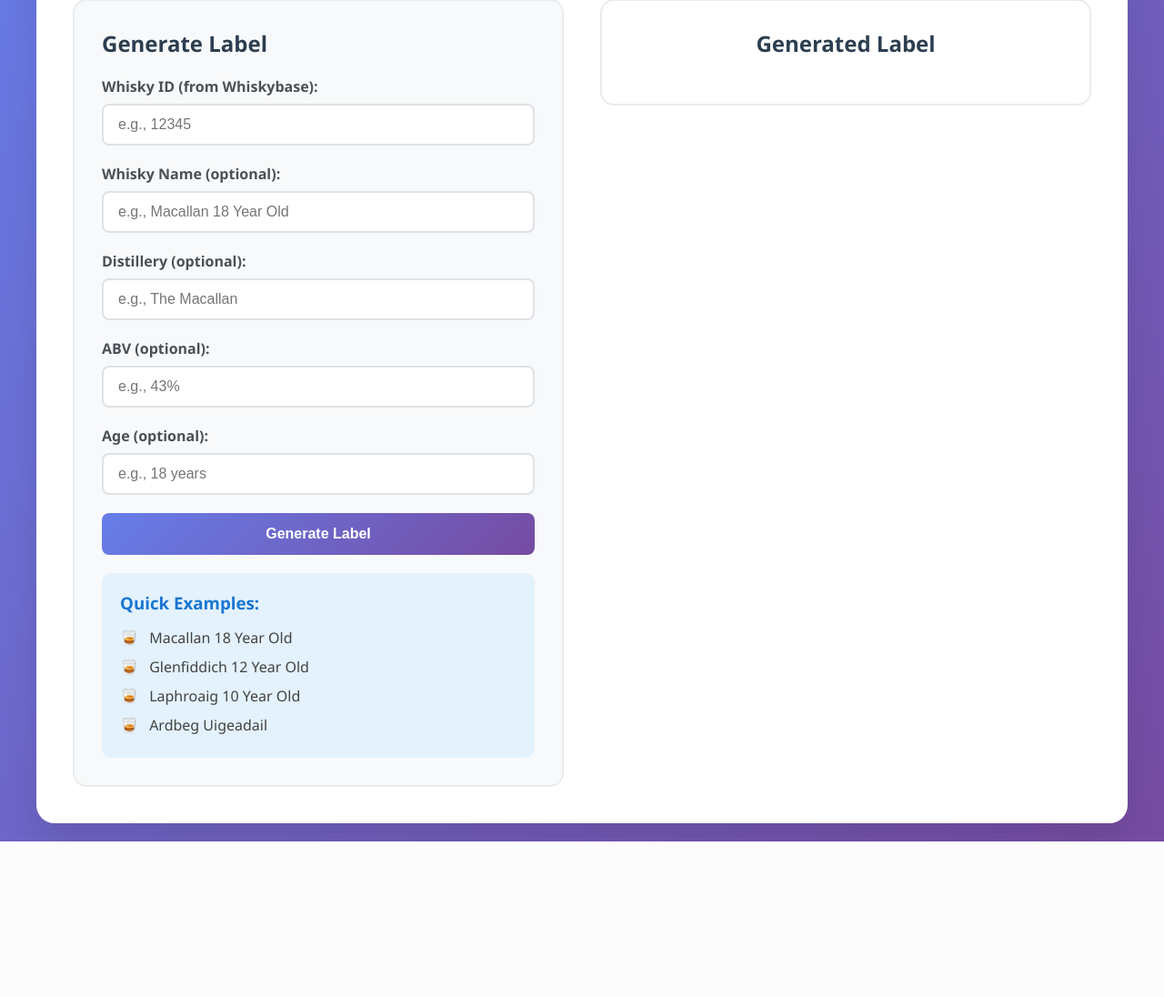
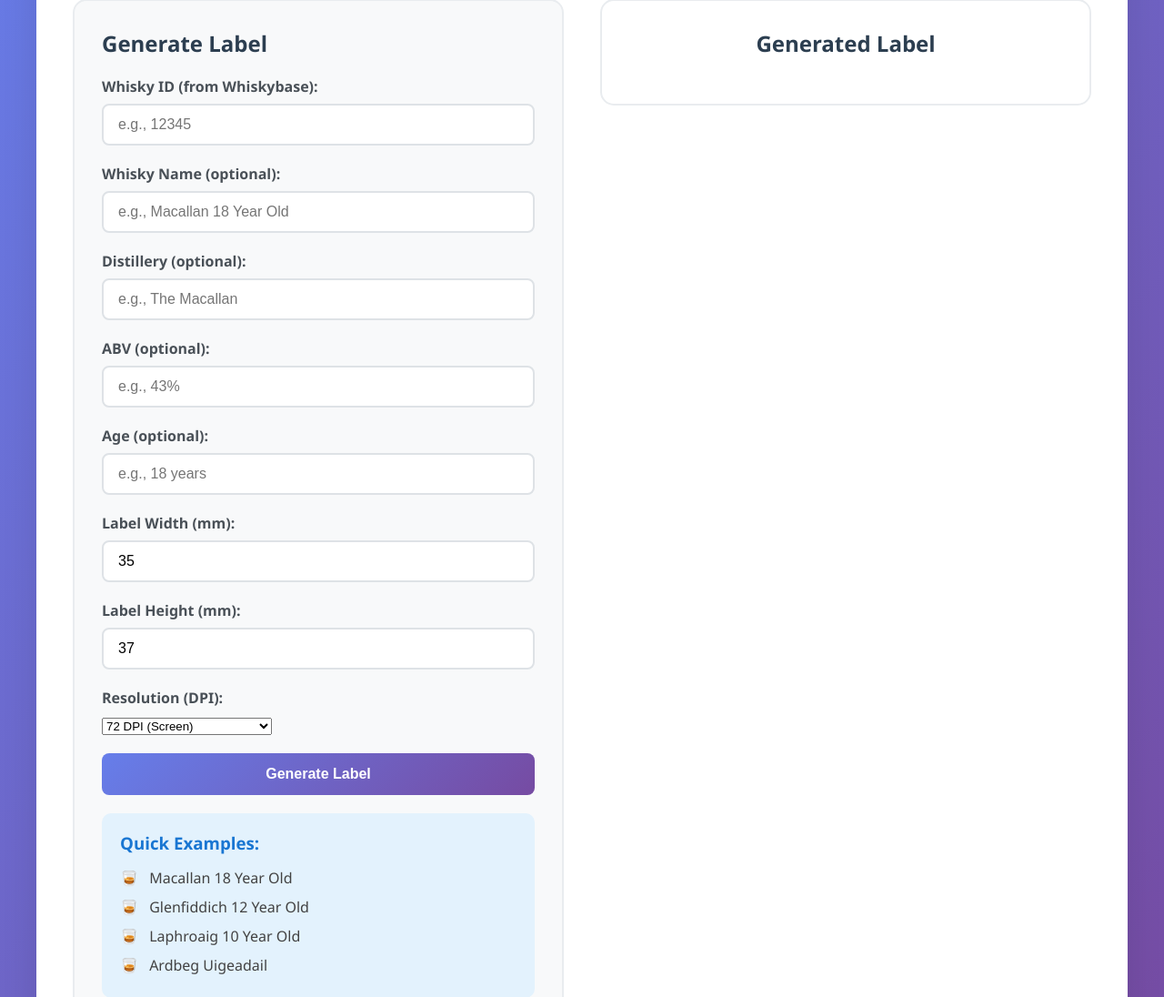
Before and after one commit to sharkysan/whiskybase-label, a Flask app: page / in a window 1280 px wide. Shown: the part 230-1326 px from the top of the page at 91% size. Before the commit the page ends 1155 px from the top, so only its background shows below. Run offline with Flask 3, Linux system fonts and the light colour scheme.

Commit message:
Change label size and add abv

```diff
--- a/app.py
+++ b/app.py
@@ -8,6 +8,7 @@ from playwright.async_api import async_playwright
 import time
 import random
 from dotenv import load_dotenv
+import config
 
 load_dotenv()
 
@@ -284,20 +285,37 @@ class WhiskyLabelGenerator:
         qr_image.save(filename)
         return filename
 
-    def create_label(self, whisky_info, output_filename="whisky_label.png"):
+    def create_label(self, whisky_info, output_filename="whisky_label.png", width_mm=35, height_mm=37, dpi=72):
         """Create a whisky label with QR code"""
-        # Label dimensions
-        width, height = 400, 300
+        # Convert mm to pixels
+        # For screen display, use 72 DPI (standard screen resolution)
+        # For print quality, use 300 DPI
+        pixels_per_mm = dpi / 25.4
 
-        # Create image with cream background
-        image = Image.new('RGB', (width, height), color='#F5F5DC')
+        width = int(width_mm * pixels_per_mm)
+        height = int(height_mm * pixels_per_mm)
+
+        # Create image with white background
+        image = Image.new('RGB', (width, height), color='white')
         draw = ImageDraw.Draw(image)
+
+        # Add small border inside the label
+        border_width = max(1, width // 200)  # Border width proportional to label size
+        draw.rectangle([border_width, border_width, width - border_width, height - border_width],
+                      outline='#CCCCCC', width=border_width)
+
+        # Calculate proportional font sizes based on label dimensions
+        # Make fonts smaller to fit all content
+        base_font_size = min(width, height) // 16  # Smaller base font
+        font_large_size = int(base_font_size * 1.5)  # Smaller multiplier
+        font_medium_size = int(base_font_size * 1.2)  # Smaller multiplier
+        font_small_size = int(base_font_size * 0.9)  # Smaller multiplier
 
         try:
             # Try to load a font, fall back to default if not available
-            font_large = ImageFont.truetype("arial.ttf", 24)
-            font_medium = ImageFont.truetype("arial.ttf", 18)
-            font_small = ImageFont.truetype("arial.ttf", 14)
+            font_large = ImageFont.truetype("arial.ttf", font_large_size)
+            font_medium = ImageFont.truetype("arial.ttf", font_medium_size)
+            font_small = ImageFont.truetype("arial.ttf", font_small_size)
         except:
             font_large = ImageFont.load_default()
             font_medium = ImageFont.load_default()
@@ -307,51 +325,80 @@ class WhiskyLabelGenerator:
         qr_filename = self.create_qr_code(whisky_info['url'])
         qr_image = Image.open(qr_filename)
 
-        # Resize QR code to fit
-        qr_size = 80
+        # Resize QR code to fill the top portion of the label
+        # Use 30% of the label height for QR code to leave more room for text
+        qr_size = min(width, int(height * 0.3))
         qr_image = qr_image.resize((qr_size, qr_size))
 
-        # Position QR code in top-right corner
-        qr_x = width - qr_size - 20
-        qr_y = 20
+        # Position QR code centered at the top (accounting for border)
+        qr_x = (width - qr_size) // 2  # Center horizontally
+        qr_y = border_width + (height - border_width * 2) // config.MARGIN_RATIO  # Margin from top, inside border
         image.paste(qr_image, (qr_x, qr_y))
 
-        # Add text content
-        y_position = 20
+        # Add text content - start below QR code (accounting for border)
+        y_position = qr_y + qr_size + (height // (config.MARGIN_RATIO * 2))  # Start below QR code with smaller margin
+        line_height = max(font_large_size + 1, height // 15)  # Use font height + minimal padding, minimum 1/15 of label height
 
         # Whisky name
         name = whisky_info['name']
-        if len(name) > 30:
-            name = name[:27] + "..."
-        draw.text((20, y_position), name, fill='#2F2F2F', font=font_large)
-        y_position += 40
+        max_name_length = width // (font_large_size // 2)  # Approximate characters that fit
+        if len(name) > max_name_length:
+            name = name[:max_name_length-3] + "..."
+
+        # Center the text (accounting for border)
+        bbox = draw.textbbox((0, 0), name, font=font_large)
+        text_width = bbox[2] - bbox[0]
+        text_x = (width - text_width) // 2
+        draw.text((text_x, y_position), name, fill='black', font=font_large)
+        y_position += line_height
 
         # Distillery
         distillery = whisky_info['distillery']
-        if len(distillery) > 25:
-            distillery = distillery[:22] + "..."
-        draw.text((20, y_position), f"Distillery: {distillery}", fill='#4A4A4A', font=font_medium)
-        y_position += 30
+        max_distillery_length = width // (font_medium_size // 2)  # Approximate characters that fit
+        if len(distillery) > max_distillery_length:
+            distillery = distillery[:max_distillery_length-3] + "..."
+
+        distillery_text = f"Distillery: {distillery}"
+        bbox = draw.textbbox((0, 0), distillery_text, font=font_medium)
+        text_width = bbox[2] - bbox[0]
+        text_x = (width - text_width) // 2
+        draw.text((text_x, y_position), distillery_text, fill='black', font=font_medium)
+        y_position += line_height
 
         # ABV
         abv = whisky_info.get('abv', 'Unknown ABV')
-        draw.text((20, y_position), f"ABV: {abv}", fill='#4A4A4A', font=font_medium)
-        y_position += 30
+        abv_text = f"ABV: {abv}"
+        bbox = draw.textbbox((0, 0), abv_text, font=font_medium)
+        text_width = bbox[2] - bbox[0]
+        text_x = (width - text_width) // 2
+        draw.text((text_x, y_position), abv_text, fill='black', font=font_medium)
+        y_position += line_height
 
         # Age
         if whisky_info.get('age'):
             age = whisky_info['age']
-            draw.text((20, y_position), f"Age: {age}", fill='#4A4A4A', font=font_medium)
-            y_position += 30
+            age_text = f"Age: {age}"
+            bbox = draw.textbbox((0, 0), age_text, font=font_medium)
+            text_width = bbox[2] - bbox[0]
+            text_x = (width - text_width) // 2
+            draw.text((text_x, y_position), age_text, fill='black', font=font_medium)
+            y_position += line_height
 
         # Source note
         if whisky_info.get('note'):
             note = whisky_info['note']
-            draw.text((20, y_position), note, fill='#666666', font=font_small)
-            y_position += 25
+            bbox = draw.textbbox((0, 0), note, font=font_small)
+            text_width = bbox[2] - bbox[0]
+            text_x = (width - text_width) // 2
+            draw.text((text_x, y_position), note, fill='black', font=font_small)
+            y_position += line_height
 
         # Whisky ID
-        draw.text((20, y_position), f"ID: {whisky_info['id']}", fill='#666666', font=font_small)
+        id_text = f"ID: {whisky_info['id']}"
+        bbox = draw.textbbox((0, 0), id_text, font=font_small)
+        text_width = bbox[2] - bbox[0]
+        text_x = (width - text_width) // 2
+        draw.text((text_x, y_position), id_text, fill='black', font=font_small)
 
         # Save the label
         image.save(output_filename)
@@ -377,6 +424,11 @@ def generate_label():
     abv = request.form.get('abv', '').strip()
     age = request.form.get('age', '').strip()
 
+    # Get label size parameters (default to 35mm x 37mm)
+    width_mm = request.form.get('width_mm', type=float, default=35.0)
+    height_mm = request.form.get('height_mm', type=float, default=37.0)
+    dpi = request.form.get('dpi', type=int, default=72)  # 72 DPI for screen, 300 for print
+
     if whisky_name and distillery and abv:
         # Use manual data if provided
         whisky_info = {
@@ -395,7 +447,7 @@ def generate_label():
         return jsonify({'error': 'Please provide either a Whiskybase ID or manual whisky details (name, distillery, and ABV)'}), 400
 
     # Generate label
-    label_filename = generator.create_label(whisky_info)
+    label_filename = generator.create_label(whisky_info, width_mm=width_mm, height_mm=height_mm, dpi=dpi)
 
     return send_file(label_filename, mimetype='image/png')
 
@@ -403,7 +455,13 @@ def generate_label():
 def api_label(whisky_id):
     """API endpoint to generate label for a specific whisky ID"""
     whisky_info = generator.get_whisky_info(whisky_id)
-    label_filename = generator.create_label(whisky_info)
+
+    # Get label size parameters from query string (default to 35mm x 37mm)
+    width_mm = request.args.get('width_mm', type=float, default=35.0)
+    height_mm = request.args.get('height_mm', type=float, default=37.0)
+    dpi = request.args.get('dpi', type=int, default=72)  # 72 DPI for screen, 300 for print
+
+    label_filename = generator.create_label(whisky_info, width_mm=width_mm, height_mm=height_mm, dpi=dpi)
     return send_file(label_filename, mimetype='image/png')
 
 @app.route('/api/custom-label', methods=['POST', 'GET'])
@@ -421,6 +479,11 @@ def api_custom_label():
             'id': request.args.get('id')
         }
 
+    # Get label size parameters (default to 35mm x 37mm)
+    width_mm = request.args.get('width_mm', type=float, default=35.0)
+    height_mm = request.args.get('height_mm', type=float, default=37.0)
+    dpi = request.args.get('dpi', type=int, default=72)  # 72 DPI for screen, 300 for print
+
     if not data or not data.get('name') or not data.get('distillery'):
         return jsonify({'error': 'Name and distillery are required'}), 400
 
@@ -434,7 +497,7 @@ def api_custom_label():
         'source': 'api_custom'
     }
 
-    label_filename = generator.create_label(whisky_info)
+    label_filename = generator.create_label(whisky_info, width_mm=width_mm, height_mm=height_mm, dpi=dpi)
     return send_file(label_filename, mimetype='image/png')
 
 @app.route('/api/whisky/<int:whisky_id>')
--- a/templates/index.html
+++ b/templates/index.html
@@ -268,6 +268,26 @@
                         <label for="age">Age (optional):</label>
                         <input type="text" id="age" name="age" placeholder="e.g., 18 years">
                     </div>
+
+                    <div class="form-group">
+                        <label for="width_mm">Label Width (mm):</label>
+                        <input type="number" id="width_mm" name="width_mm" value="35" min="10" max="100" step="0.1">
+                    </div>
+
+                    <div class="form-group">
+                        <label for="height_mm">Label Height (mm):</label>
+                        <input type="number" id="height_mm" name="height_mm" value="37" min="10" max="100" step="0.1">
+                    </div>
+
+                    <div class="form-group">
+                        <label for="dpi">Resolution (DPI):</label>
+                        <select id="dpi" name="dpi">
+                            <option value="72">72 DPI (Screen)</option>
+                            <option value="150">150 DPI (Medium Print)</option>
+                            <option value="300">300 DPI (High Quality Print)</option>
+                        </select>
+                    </div>
+
                     <button type="submit" class="btn" id="generateBtn">Generate Label</button>
                 </form>
 
@@ -304,6 +324,9 @@
             const distillery = document.getElementById('distillery').value;
             const abv = document.getElementById('abv').value;
             const age = document.getElementById('age').value;
+            const widthMm = document.getElementById('width_mm').value;
+            const heightMm = document.getElementById('height_mm').value;
+            const dpi = document.getElementById('dpi').value;
 
             const generateBtn = document.getElementById('generateBtn');
             const loading = document.getElementById('loading');
@@ -363,12 +386,15 @@
                         abv: abv || 'Unknown ABV',
                         age: age || '',
                         id: whiskyId || 'Custom',
+                        width_mm: widthMm,
+                        height_mm: heightMm,
+                        dpi: dpi,
                         t: Date.now()
                     });
                     labelUrl = `/api/custom-label?${params}`;
                 } else {
                     // Use automatic label endpoint
-                    labelUrl = `/api/label/${whiskyId}?t=${Date.now()}`;
+                    labelUrl = `/api/label/${whiskyId}?width_mm=${widthMm}&height_mm=${heightMm}&dpi=${dpi}&t=${Date.now()}`;
                 }
                 labelPreview.src = labelUrl;
                 labelPreview.onload = function() {
```
Also changed, not shown: config.py (+27 -35 lines), test_label.png (deleted).
